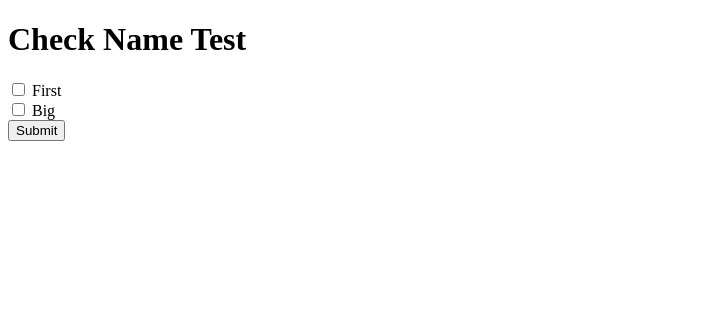
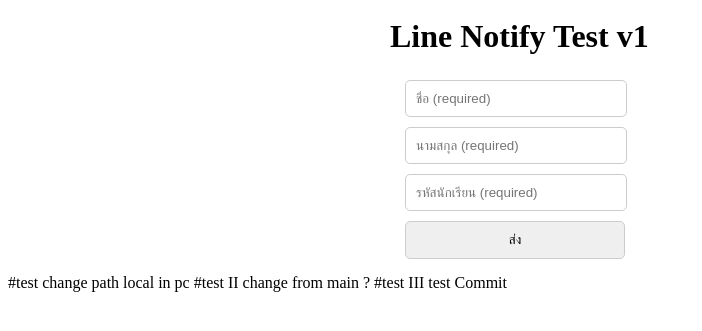
Before and after one commit to LittleCatXX/thesis, a PHP site: page /index2.php in a window 1280 px wide. Shown: the top 331 px of the page, without its empty margins (0-702 px from the left). Run offline with PHP 8.4, Linux system fonts and the light colour scheme.

Commit message:
test link line chatbot

```diff
--- a/index2.php
+++ b/index2.php
@@ -3,16 +3,44 @@
 <head>
     <meta charset="UTF-8">
     <meta name="viewport" content="width=device-width, initial-scale=1.0">
+    <meta http-equiv="X-UA-Compatible" content="ie=edge">
     <title>Document</title>
-    <h1>Check Name Test</h1>
+    <style>
+        input {
+            border:1px solid #ccc;
+            width:200px;
+            padding:10px;
+            margin:5px 15px;
+            border-radius:5px;
+        }
+        .send {
+            width:220px;
+        }
+
+        .content {
+            max-width: 500px;
+            margin: auto;
+            background: white;
+            padding: 10px;
+        }
+    </style>
+<h1 class="content">Line Notify Test v1</h1>
 </head>
 <body>
-    <form action="line-notify2.php" method="post">
-        <input type="checkbox" id="vehicle1" name="vehicle1" value="First">
-        <label for="vehicle1"> First</label><br>
-        <input type="checkbox" id="vehicle2" name="vehicle2" value="Big">
-        <label for="vehicle2"> Big</label><br>
-        <input type="submit" value="Submit">
-    </form>
+    <div class="content">
+        <form action="line-notify.php" method="post">
+            <input name="firstname" placeholder='ชื่อ (required)' type='text'>
+            <br>
+            <input name="lastname" placeholder='นามสกุล (required)' type='text'>
+            <br>
+            <input placeholder='รหัสนักเรียน (required)' name="id" type='text'>
+            <br>
+            <input class='send' name="submit" type='submit' value='ส่ง'>
+        </form>
+    </div>
 </body>
 </html>
+
+#test change path local in pc
+#test II  change from main  ?
+#test III test Commit
```
Also changed, not shown: line-notify2.php (+25 -27 lines).
